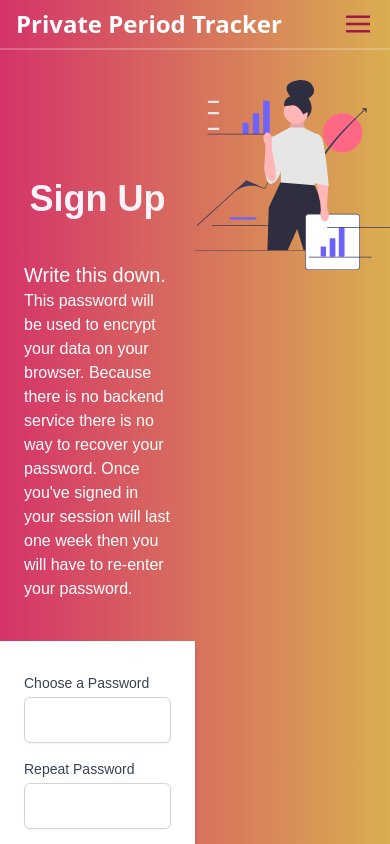
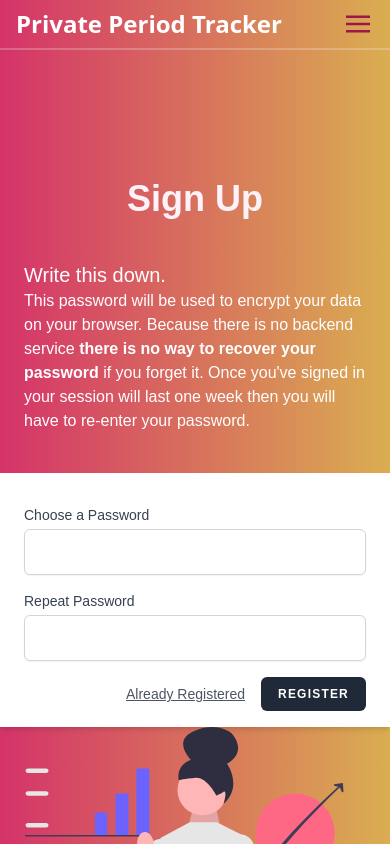
Before and after one commit to maxheckel/private-period-tracker, a Vue app: page /sign-up in a window 390 px wide. Shown: the top 844 px of the page. Built offline with nearby package versions, Linux system fonts and the light colour scheme; what tw-elements would draw is missing.

Commit message:
Typos and copy fixes

```diff
--- a/src/views/HomeView.vue
+++ b/src/views/HomeView.vue
@@ -22,7 +22,7 @@ import opensource from "./../assets/open-source.svg";
             Track your period with air gap security.
           </h1>
           <p class="leading-normal text-2xl mb-8">
-            Your data never leaves your device, there's no data stored anywhere but with you.
+            Your data never leaves your device; there's no data stored anywhere but with you.
           </p>
           <button
             class="mx-auto lg:mx-0 hover:underline bg-white text-gray-800 font-bold rounded-full my-6 py-4 px-8 shadow-lg focus:outline-none focus:shadow-outline transform transition hover:scale-105 duration-300 ease-in-out"
@@ -113,7 +113,7 @@ import opensource from "./../assets/open-source.svg";
                 Open Source. No Trackers.
               </h3>
               <p class="text-gray-600 mb-8">
-                All code for this site is <a class="text-pink-500 underline" href="https://github.com/maxheckel/private-period-tracker" target="_blank">open source</a> and welcome to review by anyone.  Zero trackers, including google analytics, ad works or any other pixels or cookies are used to track you.
+                All code for this site is <a class="text-pink-500 underline" href="https://github.com/maxheckel/private-period-tracker" target="_blank">open source</a> and welcome to be reviewed by anyone.  Zero trackers, including google analytics, ad works, or any other pixels or cookies are used to track you.
                 <br />
                 <br />
               </p>
@@ -160,7 +160,7 @@ import opensource from "./../assets/open-source.svg";
                 Local Storage
               </div>
               <p class="text-gray-800 text-base px-6 mb-5">
-                When you add data (such as dates of your period) the app encrypts then writes it down in your browser's storage using a tool called <a href="https://developer.mozilla.org/en-US/docs/Web/API/IndexedDB_API" class="text-pink-500 underline">IndexedDB</a>.
+                When you add data (such as dates of your period) the app encrypts and then saves it in your browser's storage using a tool called <a href="https://developer.mozilla.org/en-US/docs/Web/API/IndexedDB_API" class="text-pink-500 underline">IndexedDB</a>.
               </p>
             </div>
           </div>
@@ -236,11 +236,13 @@ import opensource from "./../assets/open-source.svg";
       <h3 class="my-4 text-3xl leading-tight">
         Start tracking your period knowing your data is safe today.
       </h3>
+      <router-link to="/sign-up">
       <button
         class="mx-auto lg:mx-0 hover:underline bg-white text-gray-800 font-bold rounded-full my-6 py-4 px-8 shadow-lg focus:outline-none focus:shadow-outline transform transition hover:scale-105 duration-300 ease-in-out"
       >
         Sign Up
       </button>
+      </router-link>
     </section>
    </main>
 </template>
--- a/src/views/SignUp.vue
+++ b/src/views/SignUp.vue
@@ -7,7 +7,7 @@ import signup from "./../assets/signup.svg";
     style="font-family: 'Source Sans Pro', sans-serif"
   >
     <div class="h-20"></div>
-    <div class="grid grid-cols-2">
+    <div class="md:grid md:grid-cols-2">
       <div class="flex flex-col sm:justify-center items-center sm:pt-0 pt-20">
         <h1 class="mt-4 text-4xl font-bold text-pink-50 leading-tight">
           Sign Up
@@ -17,8 +17,8 @@ import signup from "./../assets/signup.svg";
         >
           <h2 class="text-xl">Write this down.</h2>
           This password will be used to encrypt your data on your browser.
-          Because there is no backend service there is no way to recover your
-          password. Once you've signed in your session will last one week then
+          Because there is no backend service <span class="font-bold"> there is no way to recover your
+          password</span> if you forget it. Once you've signed in your session will last one week then
           you will have to re-enter your password.
         </div>
         <div
```
